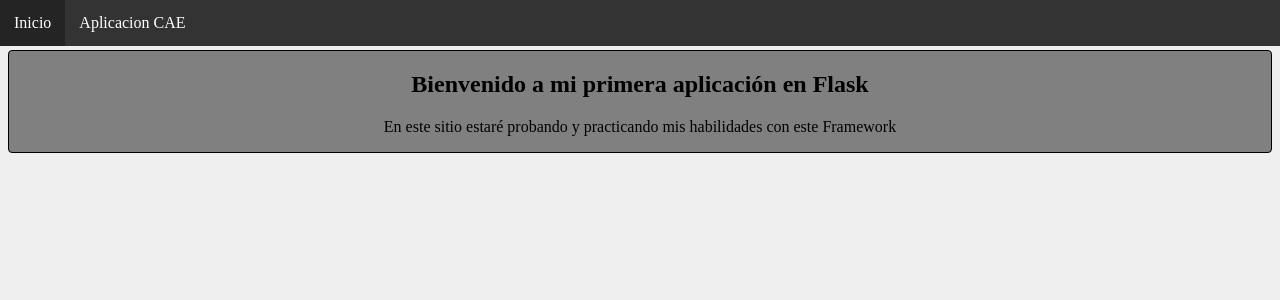
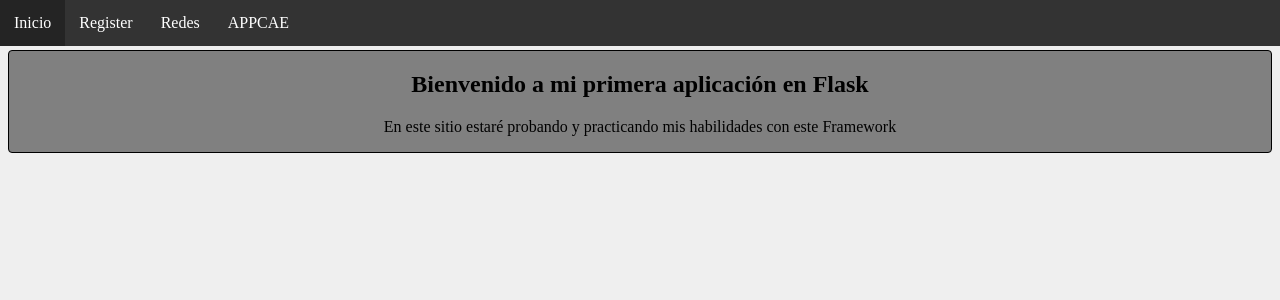
Before and after one commit to Loddrik/ProyectoTIC1_CAE, a Flask app: page / in a window 1280 px wide. Shown: the top 300 px of the page. Run offline with Flask 2, Linux system fonts and the light colour scheme; some libraries are stand-ins or nearby versions.

Commit message:
Revert "ultimos cambios 15:45"
This reverts commit 52ca6ae1fccf2052f763240038f38387e78bf424.

```diff
--- a/templates/header.html
+++ b/templates/header.html
@@ -9,7 +9,9 @@
     <body>
         <ul>
             <li class="active"><a href="/">Inicio</a></li>
-            <li><a href="{{url_for('sim')}}">Aplicacion CAE</a></li>
+            <li><a href="{{url_for('reg')}}">Register</a></li>
+            <li><a href="{{url_for('redes')}}">Redes</a></li>
+            <li><a href="{{url_for('APPCAE')}}">APPCAE</a></li>
         </ul>
 
 
```
Also changed, not shown: app.py (+1 -7 lines).
